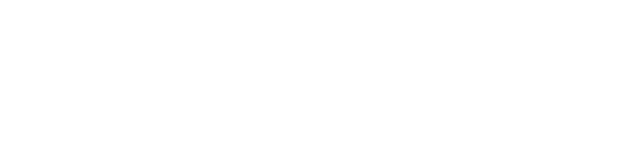
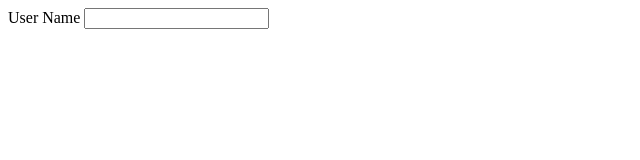
Before and after one commit to giahuyyy2108/NhomGHTT, a plain HTML site: page index.html in a window 1280 px wide. Shown: the whole page, without its empty margins (0-640 px from the left). Drawn offline with Linux system fonts and the light colour scheme.

Commit message:
DT: Commit

```diff
--- a/index.html
+++ b/index.html
@@ -1,12 +1,16 @@
 <!DOCTYPE html>
 <html lang="en">
+
 <head>
     <meta charset="UTF-8">
     <meta http-equiv="X-UA-Compatible" content="IE=edge">
     <meta name="viewport" content="width=device-width, initial-scale=1.0">
     <title>Document</title>
 </head>
+
 <body>
+    <label for="">User Name</label>
+    <input type="text" name="" id="txtUserName" />
+</body>
 
-</body>
 </html>
```
